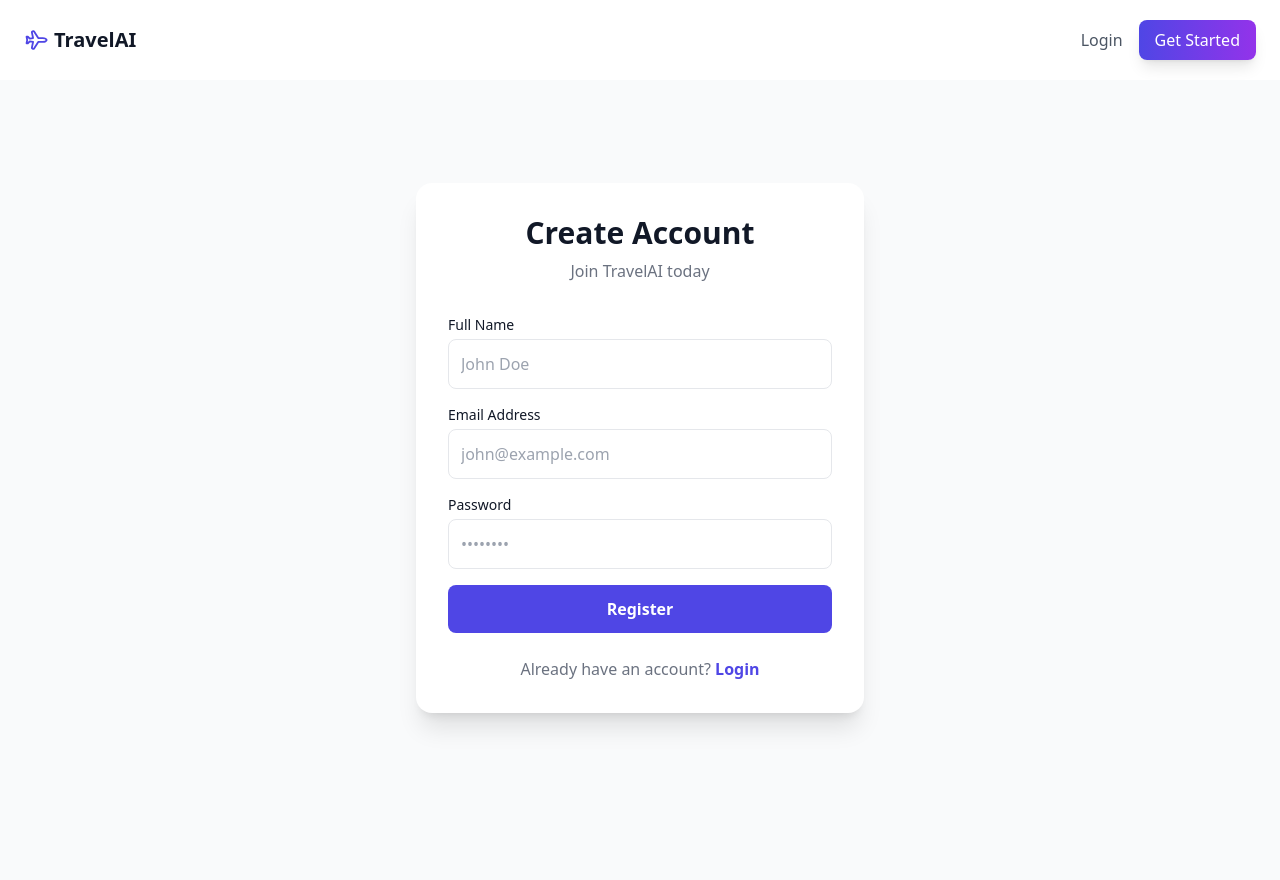
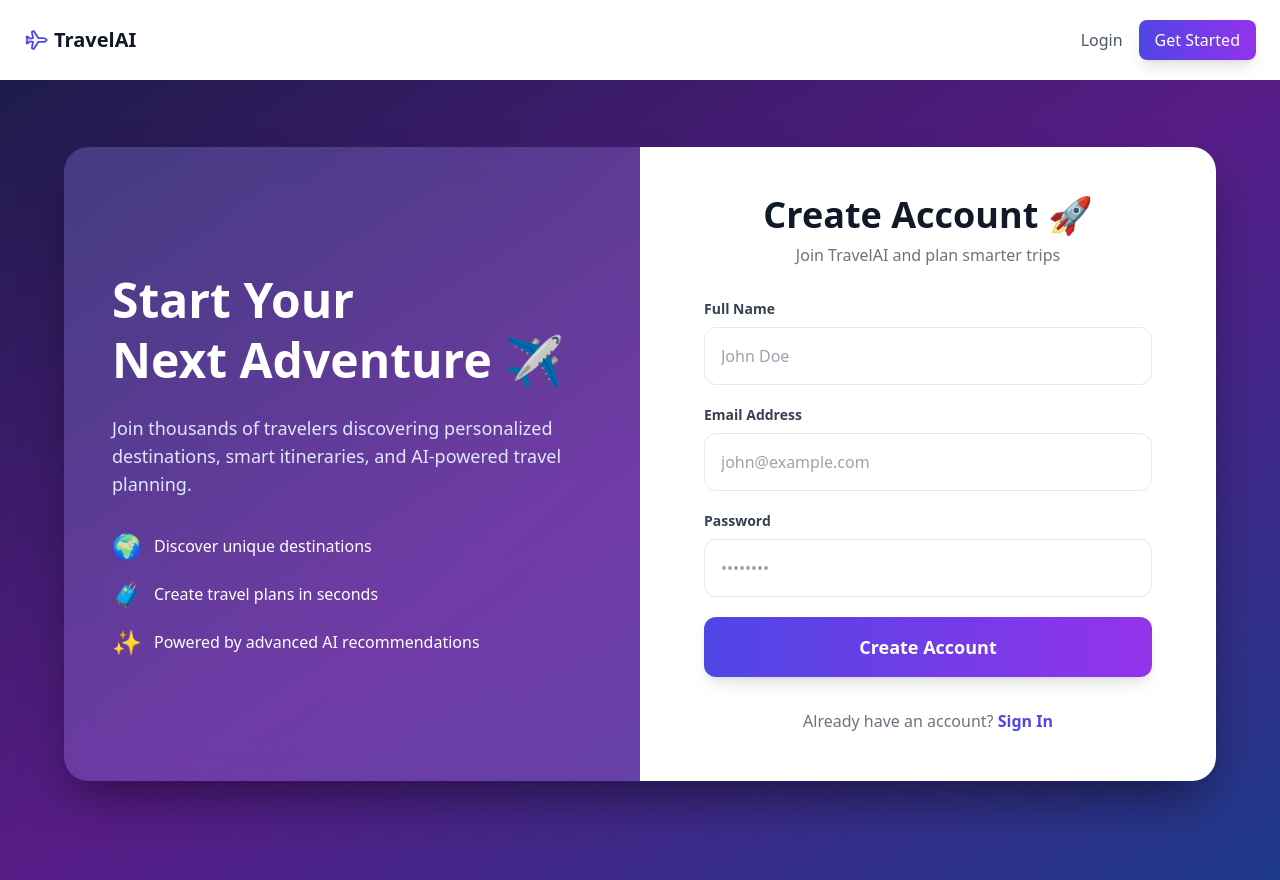
Before and after one commit to Aishwarya-Ramesh-Shetty/TravelAI, a React (Vite) app in the folder frontend/: page /register in a window 1280 px wide. Before the commit the page ends 816 px from the top, so only its background shows below. Built offline with nearby package versions, Linux system fonts and the light colour scheme; no server answers.

Commit message:
Changed UI of Register Page

```diff
--- a/frontend/src/pages/Register.jsx
+++ b/frontend/src/pages/Register.jsx
@@ -21,29 +21,132 @@ export default function Register() {
   };
 
   return (
-    <div className="min-h-[calc(100vh-64px)] flex items-center justify-center p-4">
-      <div className="max-w-md w-full bg-white rounded-2xl shadow-xl p-8">
-        <h2 className="text-3xl font-bold text-center mb-2">Create Account</h2>
-        <p className="text-gray-500 text-center mb-8">Join TravelAI today</p>
-        <form onSubmit={handleSubmit(onSubmit)} className="space-y-4">
-          <div>
-            <label className="block text-sm font-medium">Full Name</label>
-            <input {...register('name')} type="text" required className="w-full mt-1 border rounded-lg p-3" placeholder="John Doe" />
+
+    <div className="min-h-screen bg-gradient-to-br from-indigo-950 via-purple-900 to-blue-900 flex items-center justify-center px-4 py-8">
+      <div className="w-full max-w-6xl grid lg:grid-cols-2 rounded-3xl overflow-hidden backdrop-blur-lg shadow-[0_25px_50px_-12px_rgba(0,0,0,0.5)] hover:shadow-[0_35px_60px_-15px_rgba(0,0,0,0.6)] hover:-translate-y-1 transition-all duration-300 -mt-8">
+
+
+        {/* Left Section */}
+        <div className="hidden lg:flex flex-col justify-center bg-white/10 backdrop-blur-md p-12 text-white relative">
+          <div className="absolute inset-0 bg-gradient-to-br from-indigo-500/20 to-purple-500/20"></div>
+
+          <div className="relative z-10">
+            <h1 className="text-5xl font-extrabold leading-tight mb-6">
+              Start Your
+              <br />
+              Next Adventure ✈️
+            </h1>
+
+            <p className="text-lg text-indigo-100 mb-8">
+              Join thousands of travelers discovering personalized destinations,
+              smart itineraries, and AI-powered travel planning.
+            </p>
+
+            <div className="space-y-4">
+              <div className="flex items-center gap-3">
+                <span className="text-2xl">🌍</span>
+                <span>Discover unique destinations</span>
+              </div>
+
+              <div className="flex items-center gap-3">
+                <span className="text-2xl">🧳</span>
+                <span>Create travel plans in seconds</span>
+              </div>
+
+              <div className="flex items-center gap-3">
+                <span className="text-2xl">✨</span>
+                <span>Powered by advanced AI recommendations</span>
+              </div>
+            </div>
           </div>
-          <div>
-            <label className="block text-sm font-medium">Email Address</label>
-            <input {...register('email')} type="email" required className="w-full mt-1 border rounded-lg p-3" placeholder="john@example.com" />
+        </div>
+
+        {/* Right Section */}
+        <div className="bg-white p-8 md:p-12 flex items-center justify-center">
+          <div className="w-full max-w-md">
+
+            <div className="text-center mb-8">
+              <h2 className="text-4xl font-bold text-gray-900">
+                Create Account 🚀
+              </h2>
+
+              <p className="text-gray-500 mt-2">
+                Join TravelAI and plan smarter trips
+              </p>
+            </div>
+
+            <form
+              onSubmit={handleSubmit(onSubmit)}
+              className="space-y-5"
+            >
+              <div>
+                <label className="block text-sm font-semibold text-gray-700 mb-2">
+                  Full Name
+                </label>
+
+                <input
+                  {...register('name')}
+                  type="text"
+                  required
+                  placeholder="John Doe"
+                  className="w-full border border-gray-200 rounded-xl p-4 focus:ring-2 focus:ring-indigo-500 focus:border-indigo-500 transition"
+                />
+              </div>
+
+              <div>
+                <label className="block text-sm font-semibold text-gray-700 mb-2">
+                  Email Address
+                </label>
+
+                <input
+                  {...register('email')}
+                  type="email"
+                  required
+                  placeholder="john@example.com"
+                  className="w-full border border-gray-200 rounded-xl p-4 focus:ring-2 focus:ring-indigo-500 focus:border-indigo-500 transition"
+                />
+              </div>
+
+              <div>
+                <label className="block text-sm font-semibold text-gray-700 mb-2">
+                  Password
+                </label>
+
+                <input
+                  {...register('password')}
+                  type="password"
+                  required
+                  placeholder="••••••••"
+                  className="w-full border border-gray-200 rounded-xl p-4 focus:ring-2 focus:ring-indigo-500 focus:border-indigo-500 transition"
+                />
+              </div>
+
+              <button
+                type="submit"
+                className="w-full bg-gradient-to-r from-indigo-600 to-purple-600 text-white py-4 rounded-xl font-semibold text-lg hover:scale-[1.02] transition-all shadow-lg"
+              >
+                Create Account
+              </button>
+            </form>
+
+            <div className="mt-8 text-center">
+              <p className="text-gray-500">
+                Already have an account?{' '}
+                <Link
+                  to="/login"
+                  className="font-semibold text-indigo-600 hover:text-purple-600"
+                >
+                  Sign In
+                </Link>
+              </p>
+            </div>
+
           </div>
-          <div>
-            <label className="block text-sm font-medium">Password</label>
-            <input {...register('password')} type="password" required className="w-full mt-1 border rounded-lg p-3" placeholder="••••••••" />
-          </div>
-          <button type="submit" className="w-full bg-indigo-600 text-white py-3 rounded-lg font-bold hover:bg-indigo-700 transition">Register</button>
-        </form>
-        <p className="mt-6 text-center text-gray-500">
-          Already have an account? <Link to="/login" className="text-indigo-600 font-bold">Login</Link>
-        </p>
+        </div>
+
       </div>
+
     </div>
   );
+
 }
```
